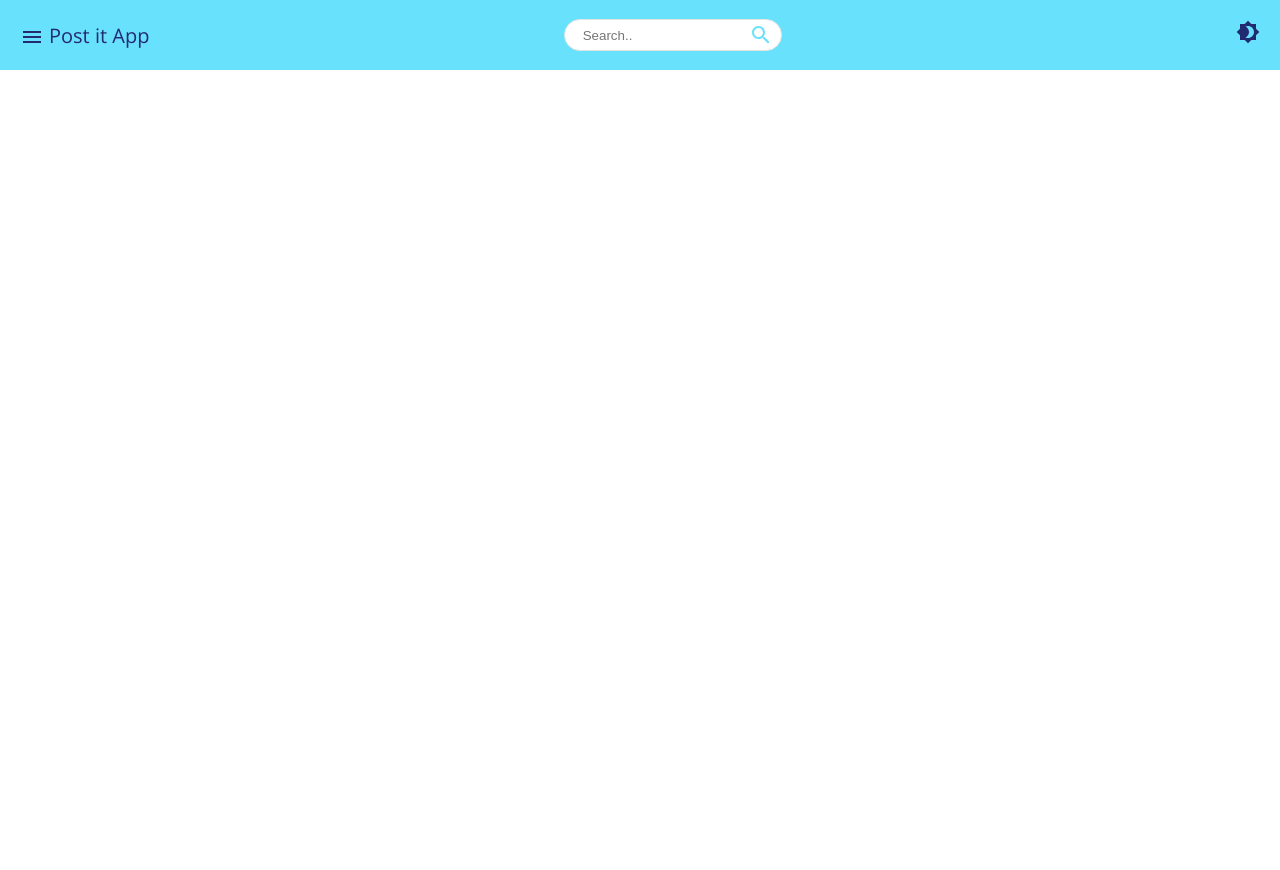
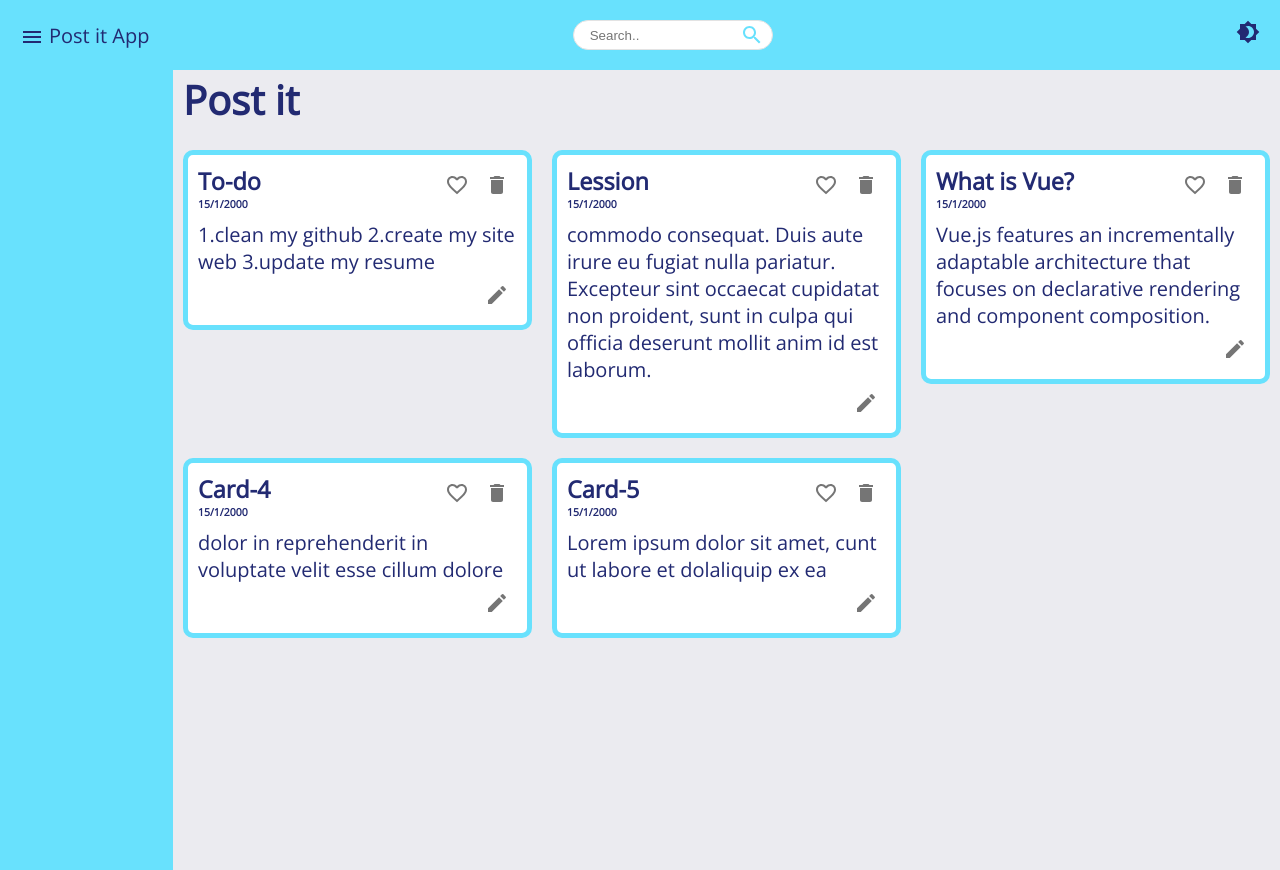
Before and after one commit to Mohamad-sarmout/LASeR-Post-it, a React (Create React App) app: page / in a window 1280 px wide. Before the commit the page ends 800 px from the top, so only its background shows below. Built offline with nearby package versions, Linux system fonts and the light colour scheme.

Commit message:
Create Post Page (js & css)

```diff
--- a/src/App.css
+++ b/src/App.css
@@ -1,5 +1,13 @@
 body {
-  font-family: 'Open Sans';font-size: 20px;
+  font-family: 'Open Sans';
+  font-size: 20px;
+  margin: 0;
+  -webkit-font-smoothing: antialiased;
+  -moz-osx-font-smoothing: grayscale;
+  background-color: #EBEBF0;
+  color: #222A72;
+  overflow-x: hidden;
+  overflow-y: auto;
 }
 .App {
   text-align: center;
@@ -58,3 +66,20 @@ body {
   color: #282c34;
   width: 50px;
 }
+
+.Wrap{
+  display:flex ;
+  flex-direction: column;
+}
+
+.Main{
+  display: flex;
+  flex-direction: row;
+}
+
+.SideBar{
+  width: 200px;
+  /* height: 100vh; */
+  background-color: #68E1FD;
+
+}
--- /dev/null
+++ b/src/Component/Card/Card.css
@@ -0,0 +1,89 @@
+body {
+    margin: 0;
+    -webkit-font-smoothing: antialiased;
+    -moz-osx-font-smoothing: grayscale;
+    background-color: #EBEBF0;
+    color: #222A72;
+  }
+
+
+
+  * {
+    margin: 0;
+    padding: 0;
+    box-sizing: border-box;
+
+  }
+
+  .Container {
+    max-width: 1300px;
+    width: 100%;
+    margin: auto;
+
+  }
+
+  .section{
+    min-height: 100vh;
+    display: flex;
+    flex-direction: column;
+    align-items: center;
+  }
+
+  h1{
+    font-size: 40px;
+    line-height: 60px;
+    text-align: left;
+    margin-left: 10px;
+    margin-bottom: 10px;
+  }
+
+
+  .Cards{
+    display: flex;
+    justify-content: space-between;
+    flex-wrap: wrap;
+
+  }
+
+  .Card{
+    /* resize: both;
+    overflow: scroll; */
+    position: relative;
+    background-color: #fff;
+    border-radius: 10px;
+    padding: 20px;
+    margin-bottom: 20px;
+    margin: 10px;
+    transition: .3s;
+    cursor: move;
+    width: auto;
+    border: 5px solid #68E1FD;
+  }
+
+  .Card:hover{
+    border-color: #EBEBF0;
+    transform: translateY(-0.5rem);
+    box-shadow: 0.5rem 0.75rem 1.5rem #bbbb ;
+  }
+
+  .row{
+    display: flex;
+    justify-content: space-between;
+    flex-direction: row;
+    margin-bottom: 10px;
+  }
+  .btn{
+    display: flex;
+    justify-content: left;
+    /* align-items: flex-end; */
+    margin-top: 10px;
+    transition: .3s;
+    outline: none;
+     background-color: transparent;
+    /*color: #fff; */
+    /* border-radius: 10px; */
+    max-width: 120px;
+    height: 30px;
+    width: 100%;
+    border: 1px solid transparent;
+  }
--- /dev/null
+++ b/src/Component/Card/Card.js
@@ -0,0 +1,93 @@
+import { Divider, Grid, IconButton } from "@mui/material";
+import React, { useState } from "react";
+import Draggable from "react-draggable";
+import "./Card.css";
+import FavoriteBorderIcon from "@mui/icons-material/FavoriteBorder";
+import DeleteIcon from "@mui/icons-material/Delete";
+import EditIcon from "@mui/icons-material/Edit";
+
+export default function Card() {
+  const [Cards] = useState([
+    {
+      id: 1,
+      date:"15/1/2000",
+      title: "To-do",
+      Text: "1.clean my github 2.create my site web 3.update my resume",
+    },
+    {
+      id: 2,
+      date:"15/1/2000",
+      title: "Lession",
+      Text: " commodo consequat. Duis aute irure eu fugiat nulla pariatur. Excepteur sint occaecat cupidatat non proident, sunt in culpa qui officia deserunt mollit anim id est laborum.",
+    },
+    {
+      id: 3,
+      date:"15/1/2000",
+      title: "What is Vue?",
+      Text: "Vue.js features an incrementally adaptable architecture that focuses on declarative rendering and component composition.",
+    },
+    {
+      id: 4,
+      date:"15/1/2000",
+      title: "Card-4",
+      Text: " dolor in reprehenderit in voluptate velit esse cillum dolore",
+    },
+    {
+      id: 5,
+      date:"15/1/2000",
+      title: "Card-5",
+      Text: "Lorem ipsum dolor sit amet, cunt ut labore et dolaliquip ex ea",
+    },
+  ]);
+  return (
+    <div
+      style={{
+        height: window.innerHeight,
+        width: window.innerWidth,
+        position: "relative",
+        overflow: "hidden",
+        padding: "0",
+      }}
+    >
+      <div>
+        <main style={{ width: "100%", height: "100%" }}>
+          <h1>Post it</h1>
+          <Grid container>
+            {Cards.map((card) => (
+              <Draggable>
+                <Grid item xs={12} md={6} lg={4}>
+                  <div
+                    className="Card"
+                    key={card}
+                    style={{ height: "auto", width: "auto", padding: "10px" }}
+                  >
+                    <div className="row">
+                      <h3>{card.title}<h6><h6>{card.date}</h6></h6></h3>
+                      <div>
+                        <IconButton>
+                          <FavoriteBorderIcon />
+                        </IconButton>
+                        <IconButton>
+                          <DeleteIcon />
+                        </IconButton>
+                      </div>
+                    </div>
+                    <p>{card.Text}</p>
+
+                    <div style={{ textAlign: "end" }}>
+                      <IconButton>
+                        <EditIcon />
+                      </IconButton>
+                    </div>
+                  </div>
+                </Grid>
+              </Draggable>
+            ))}
+          </Grid>
+
+          {/* </Container> */}
+        </main>
+      </div>
+    </div>
+  );
+}
--- a/src/Component/Home.js
+++ b/src/Component/Home.js
@@ -1,11 +1,18 @@
 import React from 'react'
+import Navbar from './Navbar'
+import Card from './Card/Card'
 import Draggable from 'react-draggable'
-import Navbar from './Navbar'
 
 function Home() {
   return (
-    <div style={{backgroundColor:"#EBEBF0"}}>
+    <div style={{backgroundColor:"#EBEBF0"}} className='Wrap'>
     <Navbar/>
+    <div className='Main'>
+    <div className='SideBar'></div>
+    <Card/>
+    </div>
+
+
     </div>
   )
 }
```
